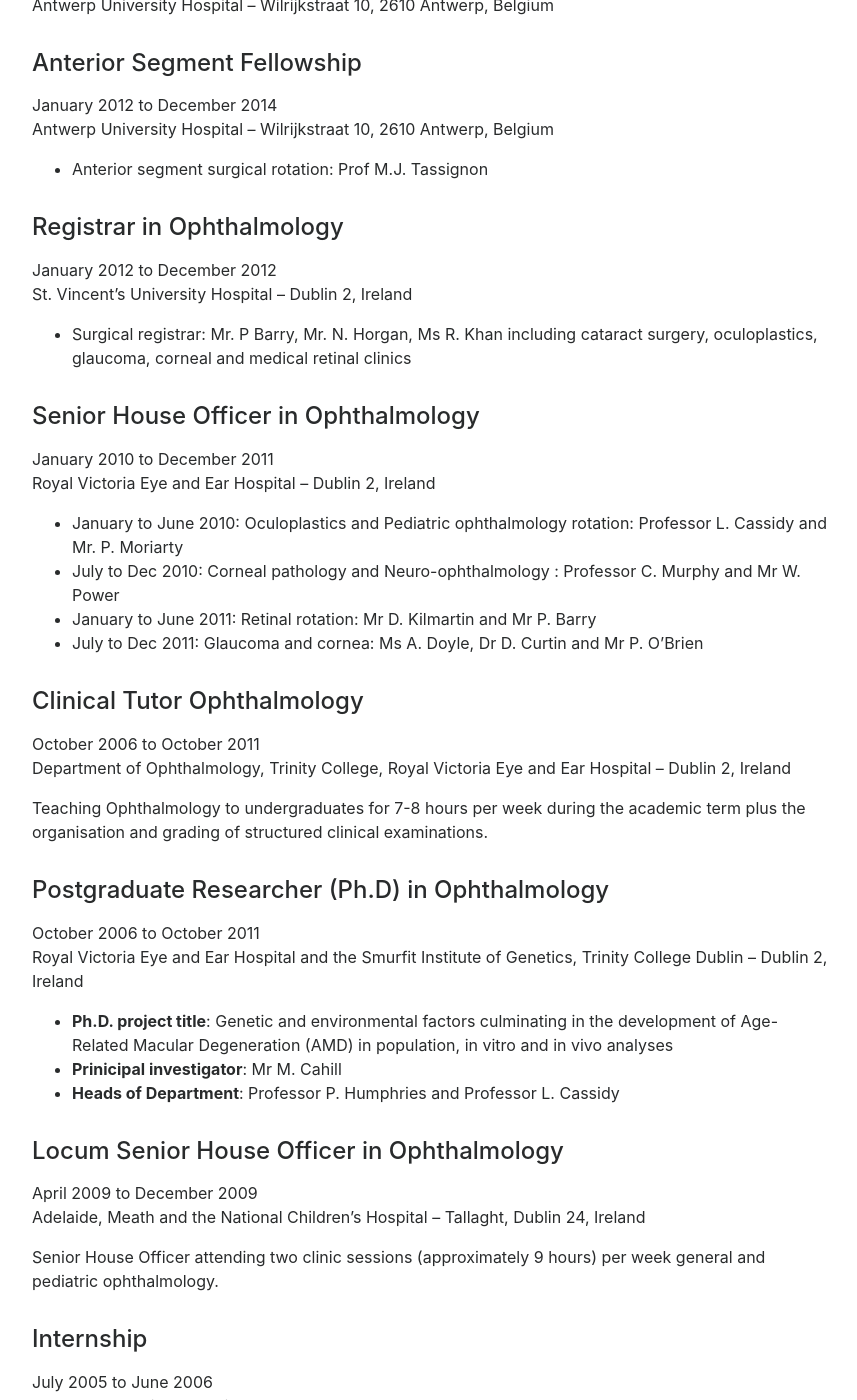
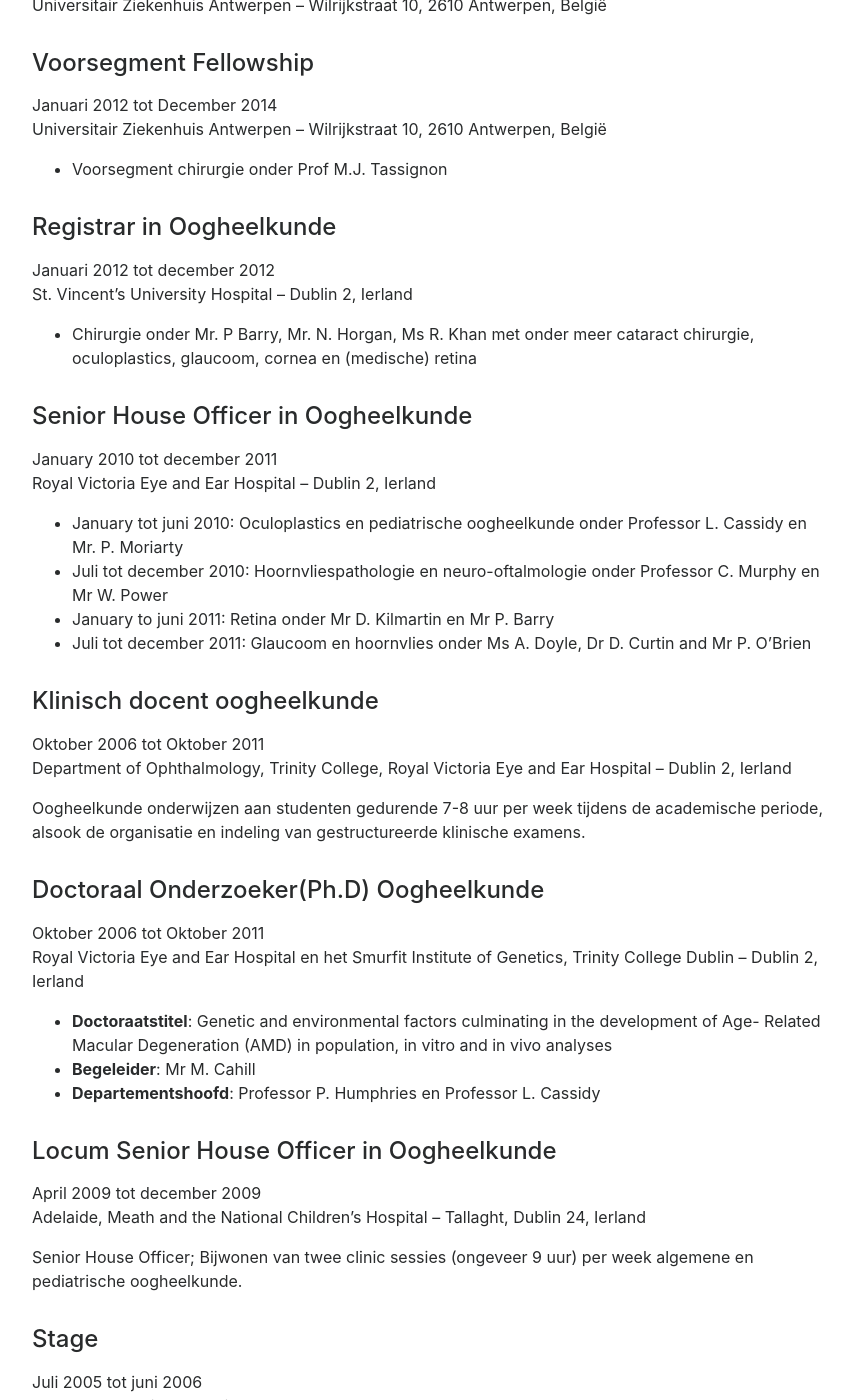
Before and after one commit to sorchanidhubhghaill/cv, a Jekyll site: the page built from nl.md, in a window 1280 px wide and 1400 px high, scrolled down 3098 px. Shown: the whole window, without its empty margins (208-1065 px from the left). Built offline with Jekyll 4.4.1, drawn with Linux system fonts in a browser that asks for light colours; some of the changed text lies outside the part shown.

Commit message:
Update nl.md

```diff
--- a/nl.md
+++ b/nl.md
@@ -2,37 +2,37 @@
 layout: cv
 title: NI DHUBHGHAILL Sorcha Siobhan
 ---
-## Personal information
+## Persoonlijke gegevens
 
-|----------------|-------------------------------------|
-|     First name | Sorcha Siobhan               |
-|      Last name | Ni Dhubhghaill               |
-|    Nationality | Irish American                      |
-|  Mother tongue | English                             |
-|      Languages | Irish, Dutch                        |
-|  Date of birth | 25 August 1980                      |
-| Place of birth | Dublin, Ireland                     |
-|        Address | Wipstraat 37, 2018 Antwerp, Belgium |
-|          Email | nidhubhs@gmail.com                  |
+|----------------|--------------------------------------|
+|      Voornamen | Sorcha Siobhan                       |
+|    Familienaam | Ni Dhubhghaill                       |
+|  Nationaliteit | Iers & Amerkaans                     |
+|     Moedertaal | Engels                               |
+|   Andere talen | Iers, Nederlands                     |
+|  Geboortedatum | 25 Augustus 1980                     |
+| Geboorteplaats | Dublin, Ierland                      |
+|          Adres | Wipstraat 37, 2018 Antwerpen, België |
+|         E-Mail | nidhubhs@gmail.com                   |
 
 
-## Education
+## Opleiding
 
-### Secondary education
+### Secondair onderwijs
 
 #### Scoil Phubail Ch&uacute;l Mhin
 
-October 1993 to May 1999
-Ch&uacute;l Mhin -- Coolmine, Dublin 15, Ireland
+Oktober 1993 tot mei 1999
+Ch&uacute;l Mhin -- Coolmine, Dublin 15, Ierland
 
- - Leaving certificate, 575/600 points achieved
+ - Certificaat: 575/600 punten
 
-### Undergraduate education / Graduate education
+### Hoger onderwijs
 
-#### The University of Dublin, Trinity College
+#### De Universiteit van Dublin, Trinity College
 
-September 1999 to May 2005
-Trinity College -- College Green, Dublin 2, Ireland
+September 1999 tot mei 2005
+Trinity College -- College Green, Dublin 2, Ierland
 
  - M.B.
  - B.Ch.
@@ -42,11 +42,11 @@ Trinity College -- College Green, Dublin 2, Ireland
  - Honours in Surgery (2.1)
  - First class honours in Opthalmology
 
-Degree conferred on 17 June 2005.
+Diploma uitgereikt op 17 juni 2005.
 
-#### The University of Dublin, Trinity College
+#### De Universiteit van Dublin, Trinity College
 
-October 2008 to October 2009
+Oktober 2008 tot oktober 2009
 Trinity College -- College Green, Dublin 2, Ireland
 
  - Diploma in Statistics
@@ -55,24 +55,24 @@ Trinity College -- College Green, Dublin 2, Ireland
  - Introduction to Regression - 1st Class Honours
  - Design of Experiments
 
-### Postgraduate education
+### Postgraduaat onderwijs
 
-#### The University of Dublin, Trinity College
+#### De Universiteit van Dublin, Trinity College
 
-October 2006 to October 2011
+Oktober 2006 tot oktober 2011
 Trinity College -- College Green, Dublin 2, Ireland
 
  - Ph.D in Ophthalmology
  - Genetic and environmental factors culminating in the development of Age-Related Macular
    Degeneration (AMD) in population, in vitro and in vivo analyses
 
-Ph.D conferred on 7 December 2012.
+Ph.D/doctoraat uitgereikt op 7 december 2012.
 
-#### In vivo experiment experience
-Surgical and intraocular laser experience in rodent retinal disease models - mouse and rat.
-Surgical experience in mini-pig corneal disease model.
+#### In vivo experimentervaring
+Chirurgische en intraoculaire laserervaring bij knaagdier-retinale ziektemodellen - muis en rat.
+Chirurgische ervaring bij hoornvliesaandoeningen bij varkens.
 
-## Additonal training
+## Bijomende opleiding
 
  - 2008, Certified completion of the Laboratory Animals in Science and Teaching (LAST) accreditation
    and Modules 1,2 and 3 UK accreditation (ASPA)
@@ -97,85 +97,85 @@ Surgical experience in mini-pig corneal disease model.
  - 2017, CME Novel Approaches in the management of Dry Eye Disease, Online course, New York Eye and Ear Infirmary, August 2017
 
 
-## Career
+## Loopbaan
 
-### Senior Staff Member and BAP Professor University Hospital Antwerp
+### Senior Staf Lid en BAP Professor Universitair Ziekenhuis Antwerpen
 
-December 2016 to present
-Antwerp University Hospital -- Wilrijkstraat 10, 2610 Antwerp, Belgium
+December 2016 tot op heden
+Universitair Ziekenhuis Antwerpen -- Wilrijkstraat 10, 2610 Antwerpen, België
 
-### Freelance Medical Science Writer
+### Freelance auteur medische wetenschap
 
-February 2015 to present
-Regular article submissions for Eurotimes magazine and Eurotimes conference supplements
+Februari 2015 tot op heden
+Regelmatige artikelinzendingen voor Eurotimes-magazine en Eurotimes-conferentiesupplementen
 
-### Staff Member University Hospital Antwerp
+### Staf Lid Universitair Ziekenhuis Antwerpen
 
-January 2015 to December 2016
-Antwerp University Hospital -- Wilrijkstraat 10, 2610 Antwerp, Belgium
+Januari 2015 tot December 2016
+Universitair Ziekenhuis Antwerpen -- Wilrijkstraat 10, 2610 Antwerpen, België
 
-### Anterior Segment Fellowship
+### Voorsegment Fellowship
 
-January 2012 to December 2014
-Antwerp University Hospital -- Wilrijkstraat 10, 2610 Antwerp, Belgium
+Januari 2012 tot December 2014
+Universitair Ziekenhuis Antwerpen -- Wilrijkstraat 10, 2610 Antwerpen, België
 
- - Anterior segment surgical rotation: Prof M.J. Tassignon
+ - Voorsegment chirurgie onder Prof M.J. Tassignon
 
-### Registrar in Ophthalmology
+### Registrar in Oogheelkunde
 
-January 2012 to December 2012
-St. Vincent's University Hospital -- Dublin 2, Ireland
+Januari 2012 tot december 2012
+St. Vincent's University Hospital -- Dublin 2, Ierland
 
- - Surgical registrar: Mr. P Barry, Mr. N. Horgan, Ms R. Khan including cataract surgery, oculoplastics,
-   glaucoma, corneal and medical retinal clinics
+ - Chirurgie onder Mr. P Barry, Mr. N. Horgan, Ms R. Khan met onder meer cataract chirurgie, oculoplastics,
+glaucoom, cornea en (medische) retina
 
-### Senior House Officer in Ophthalmology
+### Senior House Officer in Oogheelkunde
 
-January 2010 to December 2011
-Royal Victoria Eye and Ear Hospital -- Dublin 2, Ireland
+January 2010 tot december 2011
+Royal Victoria Eye and Ear Hospital -- Dublin 2, Ierland
 
- - January to June 2010: Oculoplastics and Pediatric ophthalmology rotation: Professor L. Cassidy and Mr. P. Moriarty
- - July to Dec 2010: Corneal pathology and Neuro-ophthalmology : Professor C. Murphy and Mr W. Power
- - January to June 2011: Retinal rotation: Mr D. Kilmartin and Mr P. Barry
- - July to Dec 2011: Glaucoma and cornea: Ms A. Doyle, Dr D. Curtin and Mr P. O'Brien
+ - January tot juni 2010: Oculoplastics en pediatrische oogheelkunde onder Professor L. Cassidy en Mr. P. Moriarty
+ - Juli tot december 2010: Hoornvliespathologie en neuro-oftalmologie onder Professor C. Murphy en Mr W. Power
+ - January to juni 2011: Retina onder Mr D. Kilmartin en Mr P. Barry
+ - Juli tot december 2011: Glaucoom en hoornvlies onder Ms A. Doyle, Dr D. Curtin and Mr P. O'Brien
 
-### Clinical Tutor Ophthalmology
+### Klinisch docent oogheelkunde
 
-October 2006 to October 2011
-Department of Ophthalmology, Trinity College, Royal Victoria Eye and Ear Hospital -- Dublin 2, Ireland
+Oktober 2006 tot Oktober 2011
+Department of Ophthalmology, Trinity College, Royal Victoria Eye and Ear Hospital -- Dublin 2, Ierland
 
-Teaching Ophthalmology to undergraduates for 7-8 hours per week during the academic term plus the
-organisation and grading of structured clinical examinations.
+Oogheelkunde onderwijzen aan studenten gedurende 7-8 uur per week tijdens de academische periode, alsook de
+organisatie en indeling van gestructureerde klinische examens.
 
-### Postgraduate Researcher (Ph.D) in Ophthalmology
+### Doctoraal Onderzoeker(Ph.D) Oogheelkunde
 
-October 2006 to October 2011
-Royal Victoria Eye and Ear Hospital and the Smurfit Institute of Genetics, Trinity College Dublin -- Dublin 2, Ireland
+Oktober 2006 tot Oktober 2011
+Royal Victoria Eye and Ear Hospital en het Smurfit Institute of Genetics, Trinity College Dublin -- Dublin 2, Ierland
 
- - **Ph.D. project title**: Genetic and environmental factors culminating in the development of Age-
+ - **Doctoraatstitel**: Genetic and environmental factors culminating in the development of Age-
    Related Macular Degeneration (AMD) in population, in vitro and in vivo analyses
- - **Prinicipal investigator**: Mr M. Cahill
- - **Heads of Department**: Professor P. Humphries and Professor L. Cassidy
+ - **Begeleider**: Mr M. Cahill
+ - **Departementshoofd**: Professor P. Humphries en Professor L. Cassidy
 
-### Locum Senior House Officer in Ophthalmology
+### Locum Senior House Officer in Oogheelkunde
 
-April 2009 to December 2009
-Adelaide, Meath and the National Children's Hospital -- Tallaght, Dublin 24, Ireland
+April 2009 tot december 2009
+Adelaide, Meath and the National Children's Hospital -- Tallaght, Dublin 24, Ierland
 
-Senior House Officer attending two clinic sessions (approximately 9 hours) per week general and pediatric
-ophthalmology.
+Senior House Officer; Bijwonen van twee clinic sessies (ongeveer 9 uur) per week algemene en pediatrische
+oogheelkunde.
 
-### Internship
+### Stage
 
-July 2005 to June 2006
-St. James Hospital -- Dublin 2, Ireland
+Juli 2005 tot juni 2006
+St. James Hospital -- Dublin 2, Ierland
 
-Completed rotations in general surgery, maxillofacial surgery, gastroenterology and medicine for the elderly.
+Rotaties in algemene chirurgie, maxillofaciale chirurgie, gastro-enterologie en medicijnen voor ouderen.
 
- - General surgery, July to September 2005
- - Maxillo-facial surgery, October to December 2005
- - General medicine and gastro-enterology, January to March 2006
- - Medicine for the elderly, April to June 2006
+ - Algemene chirurgie, juli tot september 2005
+ - Maxillofaciale chirurgie, oktober tot december 2005
+ - Algemene geneeskunde en gastro-enterologie, januari tot maart 2006
+ - Medicijnen voor ouderen, april tot juni 2006
 
 ## Prizes and awards
 
```
